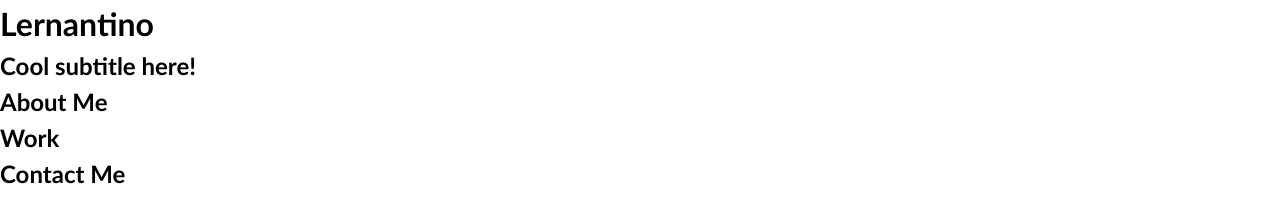
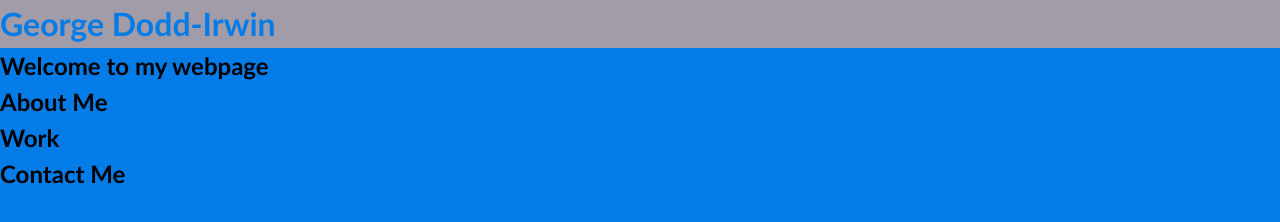
Before and after one commit to G-Flodd/GFlodd-Portfolio, a plain HTML site: page starter/index.html in a window 1280 px wide. Drawn offline with Linux system fonts and the light colour scheme; files that its build step writes are made by us from their sources.

Commit message:
web page updates

```diff
--- a/starter/css/style.css
+++ b/starter/css/style.css
@@ -3,11 +3,22 @@
 }
 
 body {
-  margin: 0;
-  padding: 0;
-  font-family: 'Trebuchet MS', 'Lucida Sans Unicode', 'Lucida Grande', 'Lucida Sans', Arial, sans-serif;
-  line-height: 1.5;
+
+   margin: 0;
+   padding: 0;
+   font-family: 'Trebuchet MS', 'Lucida Sans Unicode', 'Lucida Grande', 'Lucida Sans', Arial, sans-serif;
+   line-height: 1.5;
+   background-color: rgb(3, 124, 231);
+
 }
+
+h1 {
+
+  color: rgb(3, 124, 231);
+ background-color: rgb(162, 155, 168);
+
+}
+
 
 h1,
 h2,
--- a/starter/index.html
+++ b/starter/index.html
@@ -5,23 +5,36 @@
   <meta charset="UTF-8">
   <meta name="viewport" content="width=device-width, initial-scale=1.0">
   <meta http-equiv="X-UA-Compatible" content="ie=edge">
-  <title>Lernantino // Web Developer</title>
-  <link rel="stylesheet" href="./assets/css/style.css" />
+  <title>George Dodd-Irwin // Web Developer</title>
+  <link rel="stylesheet" href="./css/style.css" />
 </head>
+
+
+
+
 
 <body>
   <!-- main logo / nav -->
   <header>
-    <h1>Lernantino</h1>
+
+    <h1>George Dodd-Irwin </h1>
+
+
     <nav>
+
     </nav>
   </header>
 
   <!-- hero banner -->
+
   <section class="hero-banner">
+
     <div>
-      <h2>Cool subtitle here!</h2>
+
+      <h2>Welcome to my webpage </h2>
+
     </div>
+
   </section>
 
   <main class="page-wrapper">
```
